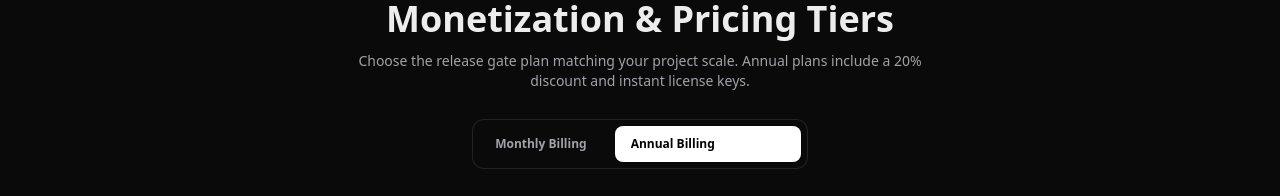
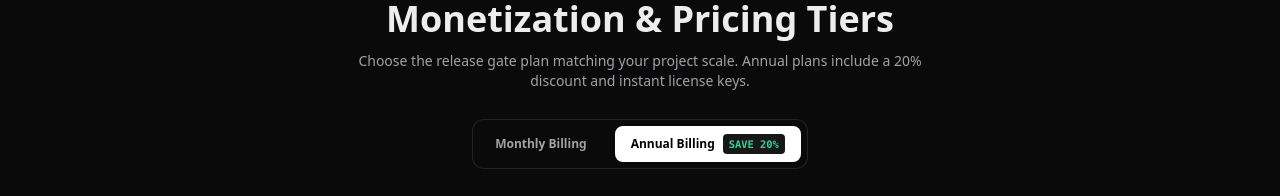
Before and after one commit to BedirhanElibol/shipguard-saas, a Next.js app: page / in a window 1280 px wide. Shown: the part 5460-5656 px from the top of the page. Built offline with nearby package versions, Linux system fonts and the light colour scheme; no server answers; a web font is replaced by a local one.

Commit message:
fix(pricing): fix SAVE 20% badge contrast inside Annual Billing button

```diff
--- a/components/ui/pricing.tsx
+++ b/components/ui/pricing.tsx
@@ -53,7 +53,13 @@ export function PricingSection({ onSelectPlan }: PricingProps) {
             }`}
           >
             <span>Annual Billing</span>
-            <span className="px-1.5 py-0.5 rounded bg-white/5 text-[0.65rem] font-mono font-extrabold text-white">
+            <span
+              className={`px-1.5 py-0.5 rounded text-[0.65rem] font-mono font-extrabold transition-colors ${
+                isAnnual
+                  ? 'bg-neutral-900 text-emerald-400'
+                  : 'bg-white/10 text-emerald-400'
+              }`}
+            >
               SAVE 20%
             </span>
           </button>
```
